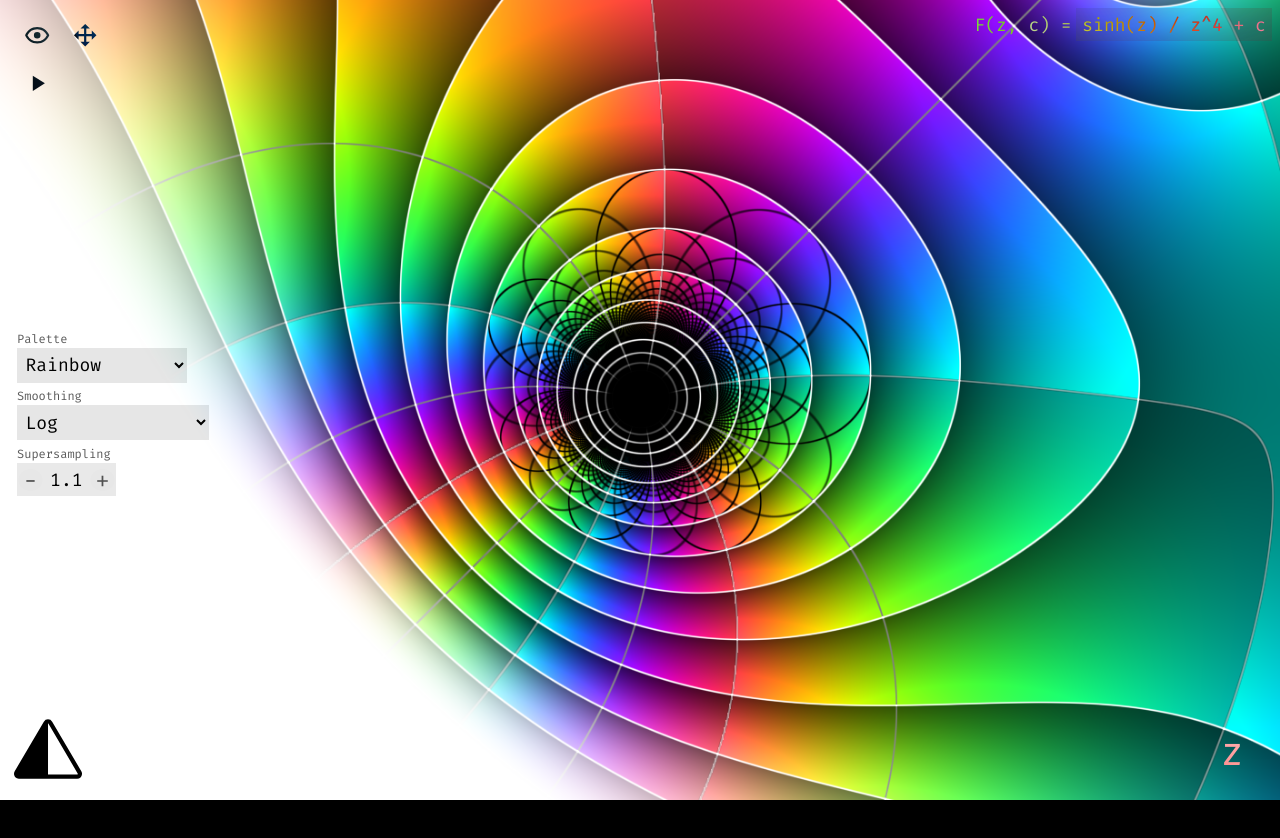
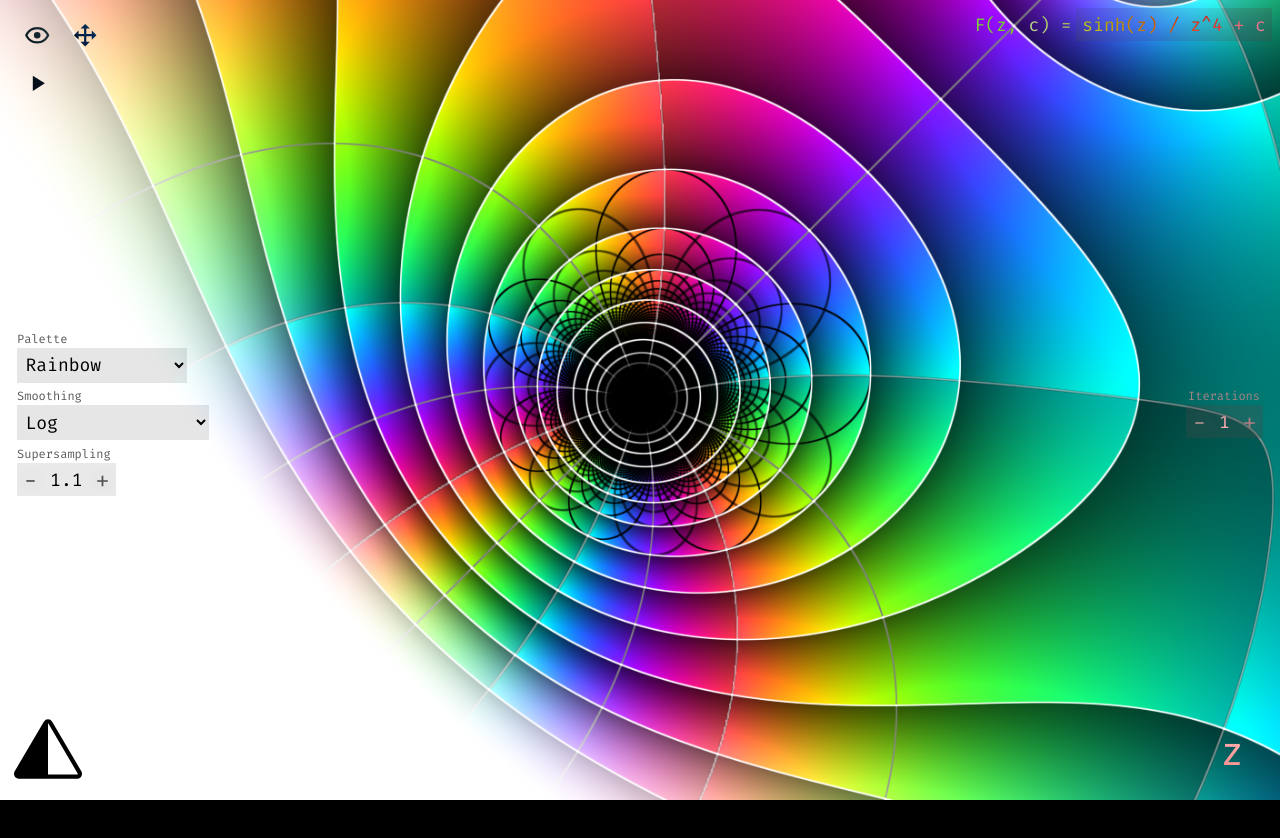
Before and after one commit to paradoxxxzero/fracture, a React (Vite) app: page / in a window 1280 px wide. Shown: the top 838 px of the page. Built offline with nearby package versions, Linux system fonts and the light colour scheme.

Commit message:
Start merging fractals/domain coloring

```diff
--- a/fracture/components/UI.jsx
+++ b/fracture/components/UI.jsx
@@ -288,7 +288,6 @@ export default function UI({ runtime, params, setRuntime, updateParams }) {
           ) : null}
           {['simple', 'advanced', 'full'].includes(showUI) ? (
             <aside className="params">
-              {params.convergent || params.divergent ? (
               <Number
                 name="iterations"
                 label="Iterations"
@@ -297,7 +296,6 @@ export default function UI({ runtime, params, setRuntime, updateParams }) {
                 value={params.iterations}
                 onChange={handleChange}
               />
-              ) : null}
               {['advanced', 'full'].includes(showUI) &&
               (params.convergent || params.divergent) ? (
                 <Boolean
--- a/fracture/params.js
+++ b/fracture/params.js
@@ -55,6 +55,7 @@ export const filterParams = (maybeBadParams, changed = [], oldParams) => {
     if (!params.convergent && !params.divergent) {
       // params.useDerivative = false
       params.usePerturbation = false
+      params.iterations = 1
     }
   }
   // if (changed.includes('type')) {
--- a/fracture/presets.js
+++ b/fracture/presets.js
@@ -89,6 +89,7 @@ const domain = (name, f, extra = {}) => ({
   name,
   params: {
     f,
+    iterations: 1,
     varying: 'z',
     palette: 'rainbow',
     divergent: false,
--- a/fracture/render.js
+++ b/fracture/render.js
@@ -23,8 +23,7 @@ export const preprocess = (rt, source) => {
   Object.entries(includes).forEach(([key, value]) => {
     source = source.replace(`#include ${key}`, value)
   })
-  source = source
-    .replace(
+  source = source.replace(
     '##CONFIG',
     [
       rt.perturb && rt.f_perturb ? '#define PERTURB' : '',
@@ -58,7 +57,8 @@ export const preprocess = (rt, source) => {
       .filter(Boolean)
       .join('\n')
   )
-    .replace(
+
+  source = source.replace(
     /\bF\(\s*(.+?)\s*,\s*(.+?)\s*\)/g,
     ast(rt.f).toShader().replace(/\bz\b/g, '$1').replace(/\bc\b/g, '$2')
   )
@@ -95,9 +95,12 @@ export const preprocess = (rt, source) => {
     )
   }
   if (rt.f_perturb) {
-    source = source.replace(/F\(Z,\s*dz,\s*dc\)/g, ast(rt.f_perturb).toShader())
+    source = source.replace(
+      /F_perturb\(Z,\s*dz,\s*dc\)/g,
+      ast(rt.f_perturb).toShader()
+    )
   } else {
-    source = source.replace(/F\(Z,\s*dz,\s*dc\)/g, 'vec2(0)')
+    source = source.replace(/F_perturb\(Z,\s*dz,\s*dc\)/g, 'vec2(0)')
   }
 
   if (window.location.search.includes('debug')) {
```
Also changed, not shown: fracture/shaders/fragment.glsl. Lines whose indentation alone changed are shown as unchanged.
